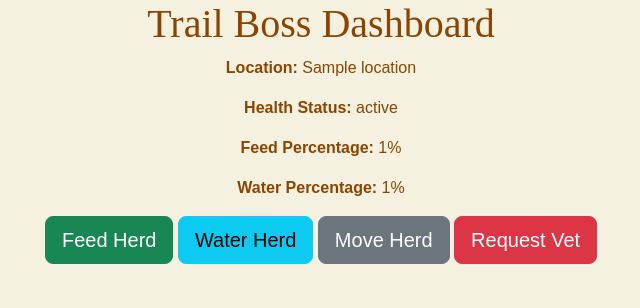
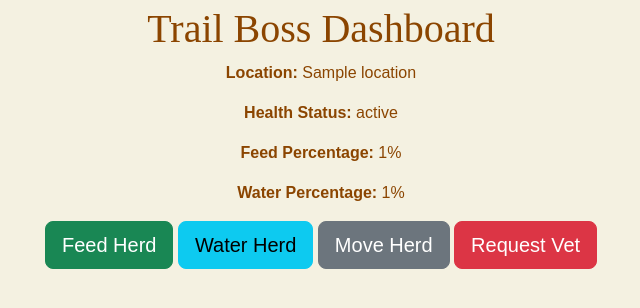
Before and after one commit to heroku-examples/heroku-slack-tdx25-hot, a Flask app: template app/templates/index.html in a window 1280 px wide. Shown: the top 308 px of the page, without its empty margins (319-959 px from the left). Run offline with Flask 3, Linux system fonts and the light colour scheme; the template is opened without the code that fills it: most values are stand-ins (such as "Sample title", 1, 10 or a date in 2020); some web fonts are replaced.

Commit message:
Web UI enhancements.

```diff
--- a/app/static/css/style.css
+++ b/app/static/css/style.css
@@ -13,6 +13,10 @@ h1 {
     font-style: normal;
 }
 
+
+.container {
+    margin-top: 5px;
+}
 /*button {*/
 /*    background-color: #8B4500;*/
 /*    color: white;*/
```
